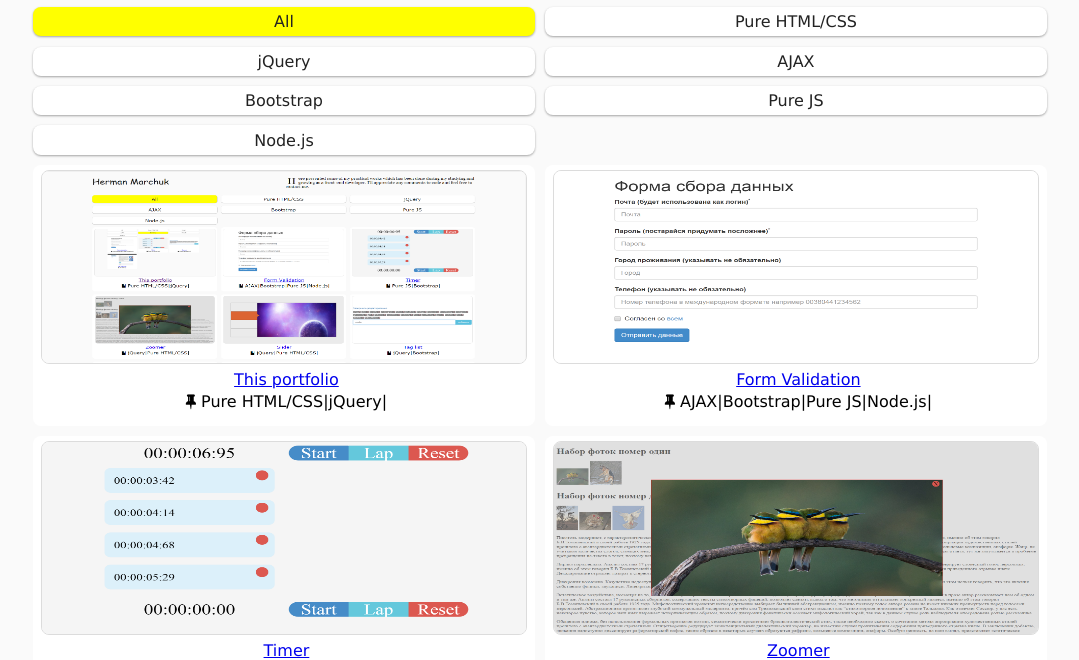
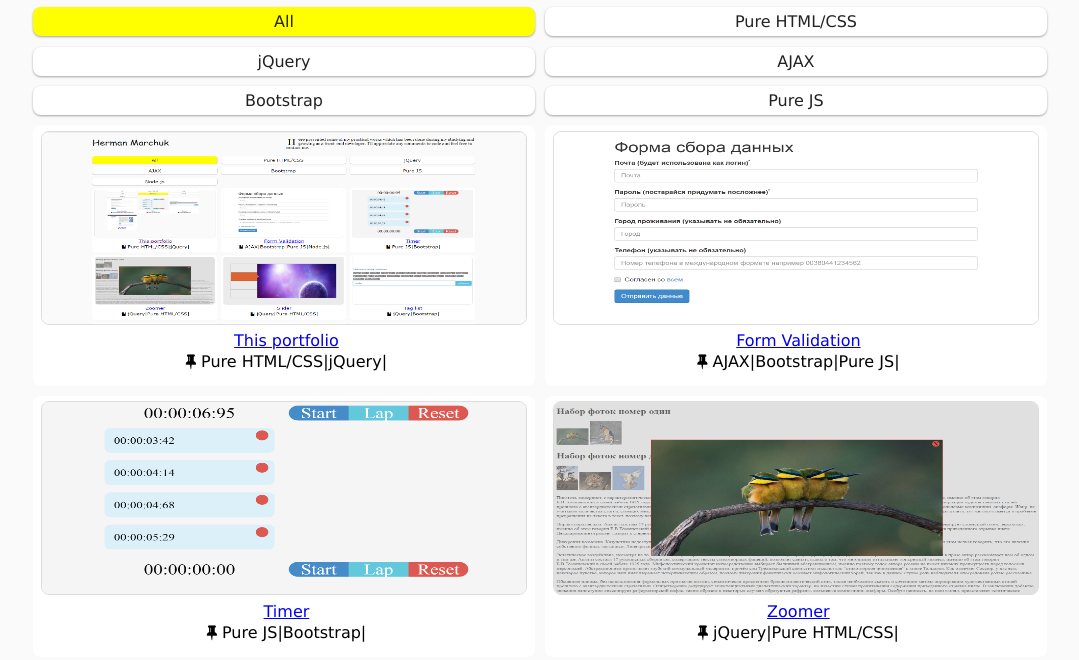
Before and after one commit to HermanMarchuk/hermanmarchuk.github.io, a plain HTML site: page index.html in a window 1280 px wide. Shown: the part 94-754 px from the top of the page, without its empty margins (100-1179 px from the left). Drawn offline with Linux system fonts and the light colour scheme.

Commit message:
Updated main page

```diff
--- a/index.html
+++ b/index.html
@@ -35,7 +35,7 @@
           <a href="https://github.com/hermanmarchuk">
             <i class="fa fa-github"></i>
           </a>
-          <a href="https://ua.linkedin.com">
+          <a href="https://ua.linkedin.com/in/herman-marchuk-86360b127">
             <i class="fa fa-linkedin-square"></i>
           </a>
         </div>
@@ -49,16 +49,16 @@
             name: 'This portfolio',
             imgSrc: 'img/this-portfolio.png',
             tags: ['Pure HTML/CSS', 'jQuery'],
-            description: 'test',
+            description: 'Almost all DOM generates by JS. Build using MVC pattern.',
             demoUrl: 'http://hermanmarchuk.github.io',
             codeUrl: 'https://github.com/hermanmarchuk/hermanmarchuk.github.io'
         }, {
             name: 'Form Validation',
             imgSrc: 'img/form-validation.png',
-            tags: ['AJAX', 'Bootstrap', 'Pure JS', 'Node.js'],
+            tags: ['AJAX', 'Bootstrap', 'Pure JS'],
             description: 'Form validation using as registration form example. Field "email" has server side validation.',
-            demoUrl: 'www...demoUrl',
-            codeUrl: 'www...codeUrl'
+            demoUrl: 'https://hermanmarchuk.github.io/works/form-validation/',
+            codeUrl: 'https://github.com/hermanmarchuk/hermanmarchuk.github.io/tree/master/works/form-validation'
         }, {
             name: 'Timer',
             imgSrc: 'img/timer.png',
@@ -71,8 +71,8 @@
             imgSrc: 'img/zoomer.png',
             tags: ['jQuery', 'Pure HTML/CSS'],
             description: 'Fully adaptive zoomable image (fit all screens). Code is reusable.',
-            demoUrl: 'http://hermanmarchuk.github.io/works/zoomable/',
-            codeUrl: 'https://github.com/hermanmarchuk/hermanmarchuk.github.io/tree/master/works/zoomable'
+            demoUrl: 'http://hermanmarchuk.github.io/works/zoomer/',
+            codeUrl: 'https://github.com/hermanmarchuk/hermanmarchuk.github.io/tree/master/works/zoomer'
         }, {
             name: 'Slider',
             imgSrc: 'img/slider.png',
@@ -84,7 +84,7 @@
             name: 'Tag list',
             imgSrc: 'img/tag-list.png',
             tags: ['jQuery', 'Bootstrap'],
-            description: 'Test',
+            description: 'Widget which adds/removes tags from tag cloud. Can be reusable (build on prototypes).',
             demoUrl: 'http://hermanmarchuk.github.io/works/tag-list/',
             codeUrl: 'https://github.com/hermanmarchuk/hermanmarchuk.github.io/tree/master/works/tag-list'
         }, {
@@ -98,14 +98,14 @@
             name: 'Bike Shop',
             imgSrc: 'img/bike-shop.png',
             tags: ['Pure HTML/CSS'],
-            description: 'test',
+            description: 'Mockup for bike shop. None css frameworks has used.',
             demoUrl: 'http://hermanmarchuk.github.io/works/bike-shop/',
             codeUrl: 'https://github.com/hermanmarchuk/hermanmarchuk.github.io/tree/master/works/bike-shop'
         }, {
             name: '3D Animation',
             imgSrc: 'img/3d-animation.png',
             tags: ['Pure HTML/CSS'],
-            description: 'test',
+            description: '3D-transfrom with animation. None css frameworks has used.',
             demoUrl: 'http://hermanmarchuk.github.io/works/3d-animation/',
             codeUrl: 'https://github.com/hermanmarchuk/hermanmarchuk.github.io/tree/master/works/3d-animation'
         }];
```
